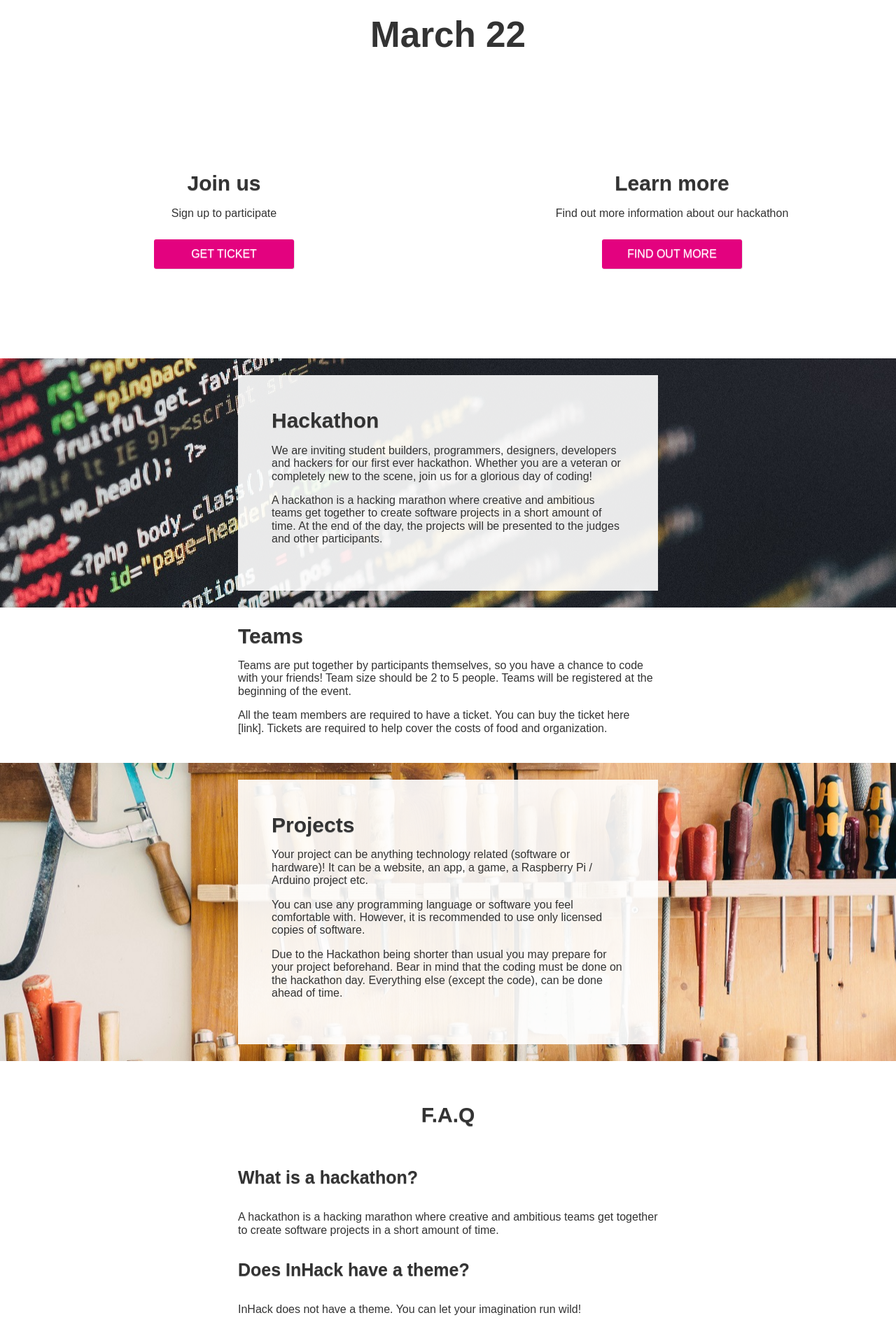
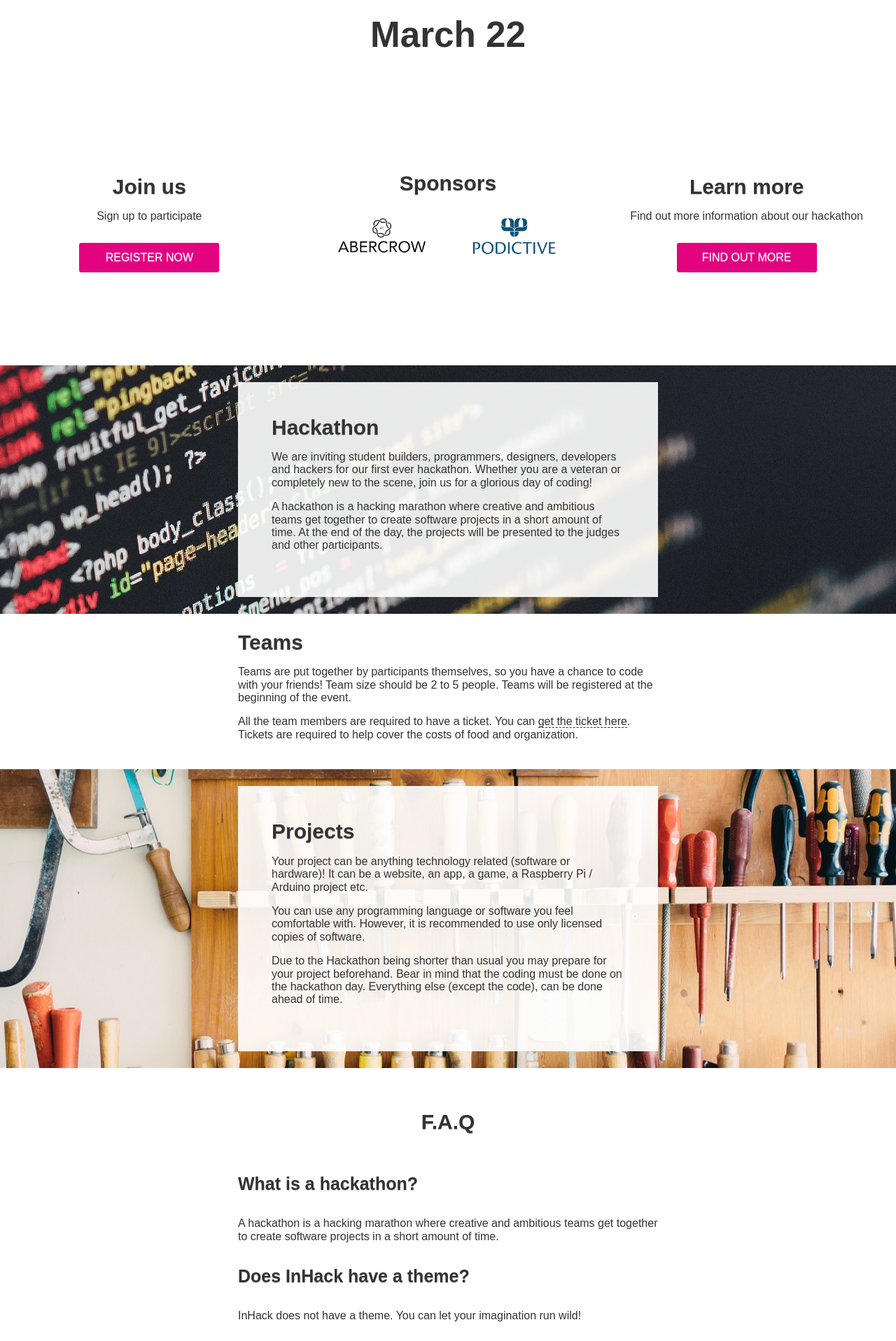
Before and after one commit to InHack2018/inhack2018.github.io, a Jekyll site: the page built from index.html, in a window 1280 px wide. Shown: the part 321-2237 px from the top of the page at 70% size. Built offline with Jekyll 4.4.1, drawn with Linux system fonts in a browser that asks for light colours; nearby versions of some CDN libraries; some of the changed text lies outside the part shown.

Commit message:
Add sponsors, link

```diff
--- a/_includes/call-to-action.html
+++ b/_includes/call-to-action.html
@@ -2,7 +2,14 @@
   <section class="call-to-action join-us">
     <h3>Join us</h3>
     <p>Sign up to participate</p>
-    <a class="action-button" href="http://goo.gl/forms/kdPQYYDOwG" rel="noopener" target="_blank">Get ticket</a>
+    <a class="action-button" href="https://goo.gl/forms/67DeV5SXL0Pl24403" rel="noopener" target="_blank">Register now</a>
+  </section>
+  <section class="sponsors">
+    <h3>Sponsors</h3>
+    <div class="image-container">
+      <p><a href="https://www.abercrow.com/" target="_blank"><img src="/img/abercrow-logo-1.png" alt="Abercrow"></a></p>
+      <p><a href="https://www.podictive.com/" target="_blank"><img src="/img/podictive-logo-2.png" alt="Podictive"></a></p>
+    </div>
   </section>
   <section class="call-to-action learn-about-us">
     <h3>Learn more</h3>
--- a/_layouts/page.html
+++ b/_layouts/page.html
@@ -18,7 +18,14 @@
 
     {{ content }}
 
-    <h1 class="sponsor-logos">
+    <div class="container sponsor-logos small">
+      <section>
+        <a href="https://www.abercrow.com/" target="_blank">
+          <img src="/img/abercrow-logo-1.png" alt="Abercrow">
+        </a>
+      </section>
+      <section>
+        <a href="https://www.inholland.nl/" target="_blank">
         <svg class="svg_logo" xmlns="http://www.w3.org/2000/svg" xml:space="preserve" height="81" viewBox="0 0 284 80.5" width="284" version="1.1" y="0px" x="0px" xmlns:xlink="http://www.w3.org/1999/xlink">
 
         <defs>
@@ -54,7 +61,14 @@
         </g>
 
         </svg>
-    </h1>
+        </a>
+      </section>
+      <section>
+        <a href="https://www.podictive.com/" target="_blank">
+          <img src="/img/podictive-logo-2.png" alt="Podictive">
+        </a>
+      </section>
+    </div>
 
     {% include scripts.html %}
 
--- a/_sass/site.scss
+++ b/_sass/site.scss
@@ -134,6 +134,14 @@ a {
   }
 }
 
+.container.sponsor-logos {
+  text-align: center;
+  align-items: center;
+
+  a, a:hover, a:focus, a:active {
+    border: none !important;
+  }
+}
 
 .container#call-to-action {
   min-height: 30vh;
@@ -141,6 +149,20 @@ a {
 
   section {
     max-height: 250px;
+  }
+
+  .sponsors .image-container {
+    display: flex;
+    flex-direction: row;
+
+    p {
+      flex: 1;
+      margin: 2em;
+    }
+
+    a, a:hover, a:focus, a:active {
+      border: none !important;
+    }
   }
 }
 
```
Also changed, not shown: _posts/0000-02-01-explanation.md (+1 -1 lines), _posts/0000-03-01-detailed-info.md (+1 -1 lines), img/Podictive-logo-2.png (added), img/abercrow-logo-1.png (added), img/podictive-logo-1.png (added). Lines whose indentation alone changed are shown as unchanged.
